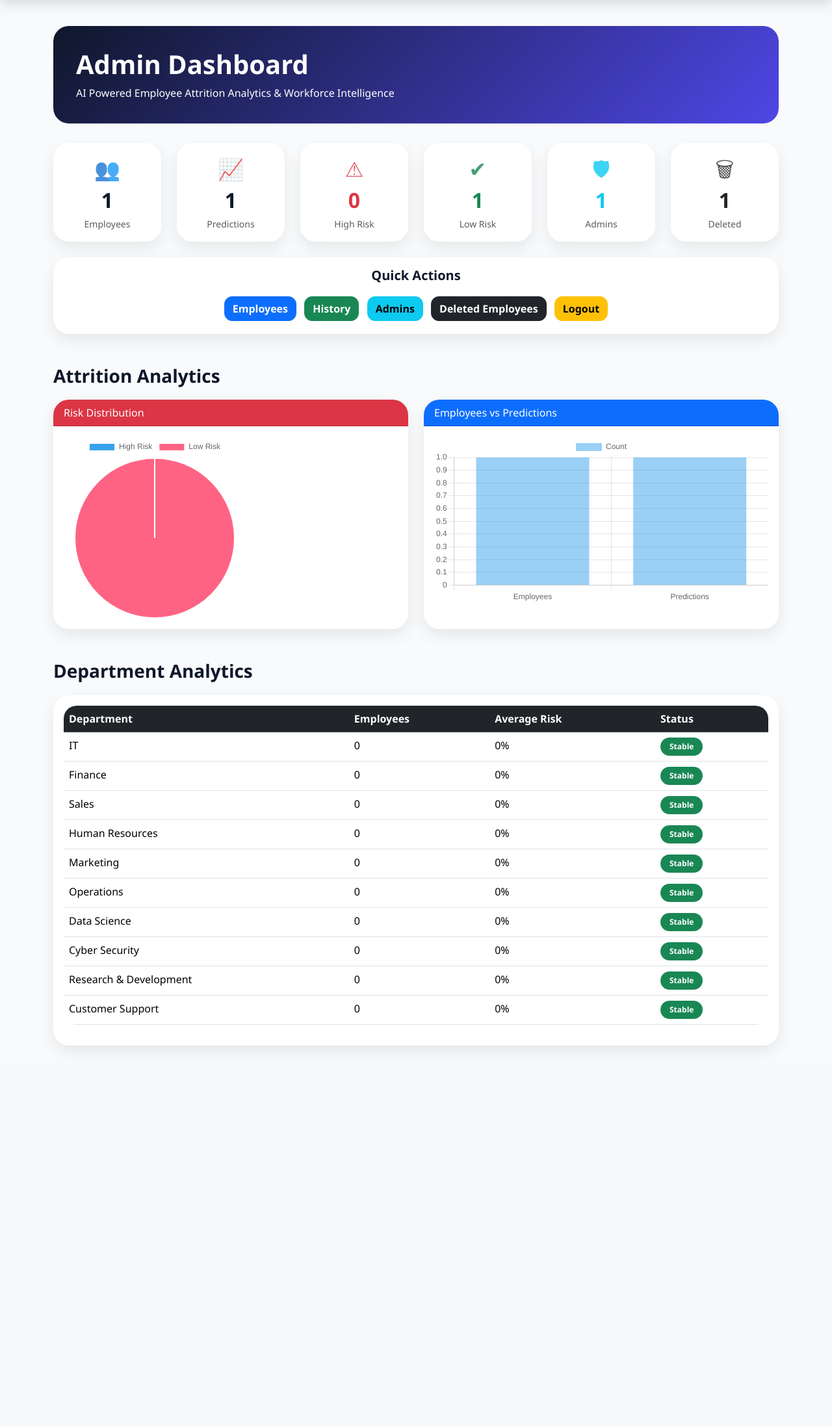
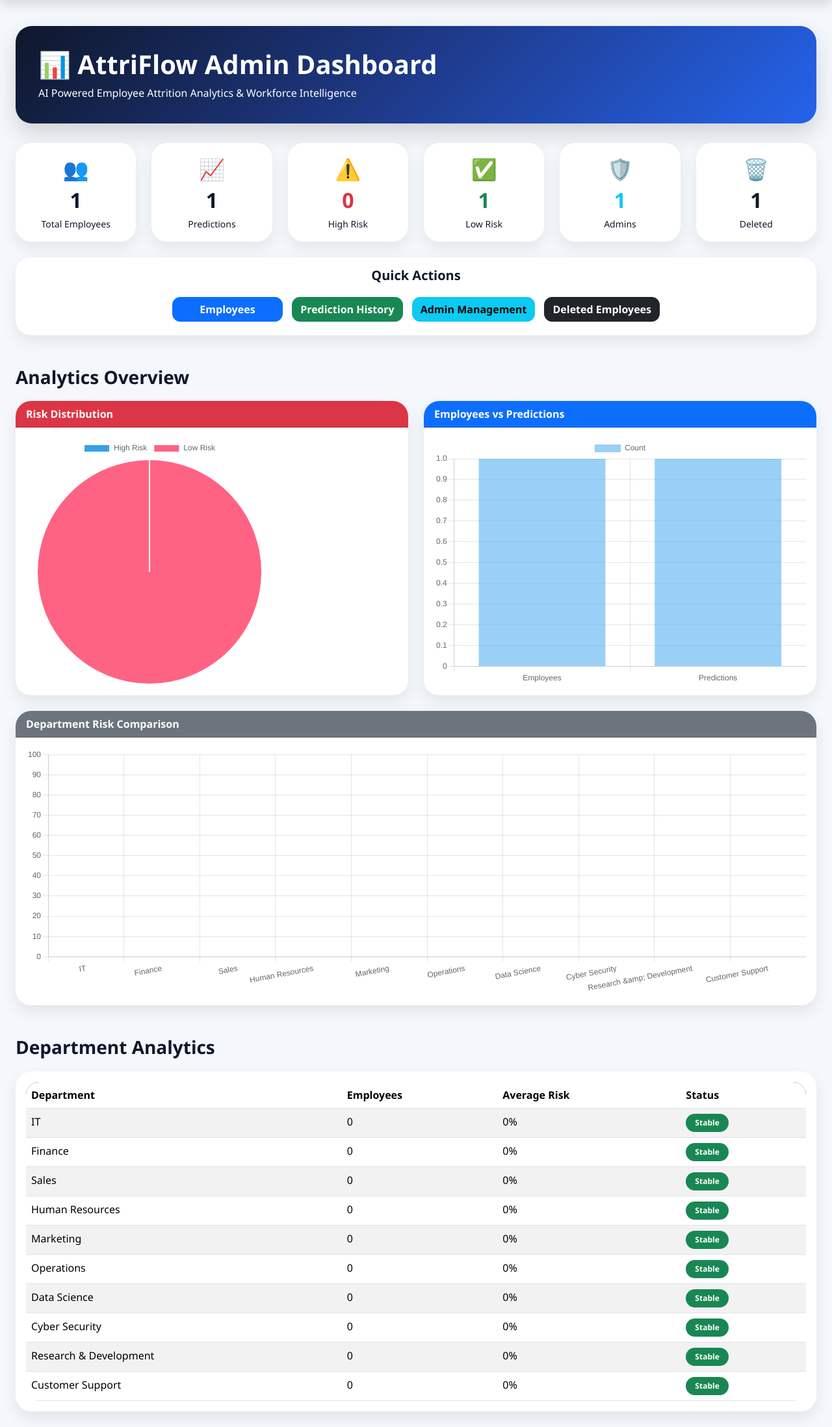
Before and after one commit to niranjanhegde-droid/AI_Employee_Attrition_Prediction_System, a Flask app: page /admin/dashboard in a window 1280 px wide. Shown: the part 74-2270 px from the top of the page at 65% size. Before the commit the page ends 1688 px from the top, so only its background shows below. Run offline with Flask 3, Linux system fonts and the light colour scheme; a user stored in the database is signed in; tables that the repository leaves empty hold one stand-in row (values such as "Sample post"); parts of the project's set-up code (start-up, migrations or seed data) failed here and were passed over.

Commit message:
Dashboard redesign and admin analytics update

```diff
--- a/templates/admin/dashboard.html
+++ b/templates/admin/dashboard.html
@@ -4,81 +4,167 @@
 
 <style>
 
+body{
+    background:#f4f7fc;
+}
+
+/* Header */
+
 .dashboard-header{
-    background:linear-gradient(
+
+    background:
+    linear-gradient(
         135deg,
         #0f172a,
-        #4f46e5
+        #1e3a8a,
+        #2563eb
     );
+
     color:white;
-    border-radius:24px;
+
     padding:35px;
+
+    border-radius:25px;
+
     margin-bottom:30px;
+
+    box-shadow:
+    0 15px 35px rgba(0,0,0,.15);
 }
 
+.dashboard-header h1{
+
+    font-weight:700;
+}
+
+/* KPI Cards */
+
 .kpi-card{
+
     border:none;
+
     border-radius:20px;
-    overflow:hidden;
-    box-shadow:0 10px 25px rgba(0,0,0,.08);
+
+    background:white;
+
+    box-shadow:
+    0 10px 25px rgba(0,0,0,.08);
+
     transition:.3s;
 }
 
 .kpi-card:hover{
-    transform:translateY(-5px);
+
+    transform:
+    translateY(-6px);
+
+    box-shadow:
+    0 15px 35px rgba(0,0,0,.15);
+}
+
+.kpi-icon{
+
+    font-size:2rem;
 }
 
 .kpi-number{
+
     font-size:2rem;
+
     font-weight:700;
 }
 
-.kpi-icon{
-    font-size:2rem;
-    opacity:.8;
+/* Cards */
+
+.dashboard-card{
+
+    border:none;
+
+    border-radius:20px;
+
+    overflow:hidden;
+
+    box-shadow:
+    0 10px 25px rgba(0,0,0,.08);
 }
 
-.chart-card{
-    border:none;
-    border-radius:20px;
-    overflow:hidden;
-    box-shadow:0 10px 25px rgba(0,0,0,.08);
+.card-header{
+
+    font-weight:600;
+}
+
+/* Charts */
+
+.chart-container{
+
+    position:relative;
+
+    height:380px;
+
+    width:100%;
+}
+
+/* Action Buttons */
+
+.action-btn{
+
+    min-width:170px;
+
+    margin:5px;
+}
+
+/* Section Title */
+
+.section-title{
+
+    font-weight:700;
+
+    margin-bottom:20px;
+}
+
+/* Table */
+
+.table{
+
+    margin-bottom:0;
+}
+
+.table thead{
+
+    background:#111827;
+
+    color:white;
+}
+
+/* Responsive */
+
+@media(max-width:768px){
+
+    .dashboard-header{
+
+        text-align:center;
     }
 
     .chart-container{
+
         height:280px;
     }
 
-.action-card{
-    border:none;
-    border-radius:20px;
-    box-shadow:0 10px 25px rgba(0,0,0,.08);
+    .kpi-number{
+
+        font-size:1.5rem;
     }
-
-.department-card{
-    border:none;
-    border-radius:20px;
-    box-shadow:0 10px 25px rgba(0,0,0,.08);
-}
-
-.section-title{
-    font-weight:700;
-    margin-bottom:20px;
 }
 
 </style>
 
-<div class="container py-4">
+<div class="container-fluid px-4 py-4">
 
     <!-- HEADER -->
 
     <div class="dashboard-header">
 
-        <h1 class="fw-bold">
-
-            Admin Dashboard
-
-        </h1>
+        <h1>📊 AttriFlow Admin Dashboard</h1>
 
         <p class="mb-0">
 
@@ -88,33 +174,23 @@
 
     </div>
 
-    <!-- KPI SECTION -->
+    <!-- KPI CARDS -->
 
     <div class="row g-4">
 
-        <div class="col-lg-2 col-md-4">
+        <div class="col-lg-2 col-md-4 col-6">
 
             <div class="card kpi-card">
 
                 <div class="card-body text-center">
 
-                    <div class="kpi-icon text-primary">
+                    <div class="kpi-icon text-primary">👥</div>
 
-                        👥
-
+                    <div class="kpi-number">
+                        {{ total_employees }}
                     </div>
 
-                    <div class="kpi-number">
-
-                        {{ total_employees }}
-
-                    </div>
-
-                    <small class="text-muted">
-
-                        Employees
-
-                    </small>
+                    <small>Total Employees</small>
 
                 </div>
 
@@ -122,29 +198,19 @@
 
         </div>
 
-        <div class="col-lg-2 col-md-4">
+        <div class="col-lg-2 col-md-4 col-6">
 
             <div class="card kpi-card">
 
                 <div class="card-body text-center">
 
-                    <div class="kpi-icon text-success">
+                    <div class="kpi-icon text-success">📈</div>
 
-                        📈
-
+                    <div class="kpi-number">
+                        {{ total_predictions }}
                     </div>
 
-                    <div class="kpi-number">
-
-                        {{ total_predictions }}
-
-                    </div>
-
-                    <small class="text-muted">
-
-                        Predictions
-
-                    </small>
+                    <small>Predictions</small>
 
                 </div>
 
@@ -152,29 +218,19 @@
 
         </div>
 
-        <div class="col-lg-2 col-md-4">
+        <div class="col-lg-2 col-md-4 col-6">
 
             <div class="card kpi-card">
 
                 <div class="card-body text-center">
 
-                    <div class="kpi-icon text-danger">
+                    <div class="kpi-icon text-danger">⚠️</div>
 
-                        ⚠
-
+                    <div class="kpi-number text-danger">
+                        {{ high_risk }}
                     </div>
 
-                    <div class="kpi-number text-danger">
-
-                        {{ high_risk }}
-
-                    </div>
-
-                    <small class="text-muted">
-
-                        High Risk
-
-                    </small>
+                    <small>High Risk</small>
 
                 </div>
 
@@ -182,29 +238,19 @@
 
         </div>
 
-        <div class="col-lg-2 col-md-4">
+        <div class="col-lg-2 col-md-4 col-6">
 
             <div class="card kpi-card">
 
                 <div class="card-body text-center">
 
-                    <div class="kpi-icon text-success">
+                    <div class="kpi-icon text-success">✅</div>
 
-                        ✔
-
+                    <div class="kpi-number text-success">
+                        {{ low_risk }}
                     </div>
 
-                    <div class="kpi-number text-success">
-
-                        {{ low_risk }}
-
-                    </div>
-
-                    <small class="text-muted">
-
-                        Low Risk
-
-                    </small>
+                    <small>Low Risk</small>
 
                 </div>
 
@@ -212,29 +258,19 @@
 
         </div>
 
-        <div class="col-lg-2 col-md-4">
+        <div class="col-lg-2 col-md-4 col-6">
 
             <div class="card kpi-card">
 
                 <div class="card-body text-center">
 
-                    <div class="kpi-icon text-info">
+                    <div class="kpi-icon text-info">🛡️</div>
 
-                        🛡
-
+                    <div class="kpi-number text-info">
+                        {{ total_admins }}
                     </div>
 
-                    <div class="kpi-number text-info">
-
-                        {{ total_admins }}
-
-                    </div>
-
-                    <small class="text-muted">
-
-                        Admins
-
-                    </small>
+                    <small>Admins</small>
 
                 </div>
 
@@ -242,29 +278,19 @@
 
         </div>
 
-        <div class="col-lg-2 col-md-4">
+        <div class="col-lg-2 col-md-4 col-6">
 
             <div class="card kpi-card">
 
                 <div class="card-body text-center">
 
-                    <div class="kpi-icon text-dark">
+                    <div class="kpi-icon text-dark">🗑️</div>
 
-                        🗑
-
+                    <div class="kpi-number">
+                        {{ deleted_employees }}
                     </div>
 
-                    <div class="kpi-number text-dark">
-
-                        {{ deleted_employees }}
-
-                    </div>
-
-                    <small class="text-muted">
-
-                        Deleted
-
-                    </small>
+                    <small>Deleted</small>
 
                 </div>
 
@@ -274,50 +300,43 @@
 
     </div>
 
-    <!-- ACTION CENTER -->
+    <!-- ACTIONS -->
 
-    <div class="card action-card mt-4">
+    <div class="card dashboard-card mt-4">
 
         <div class="card-body text-center">
 
-            <h5 class="fw-bold mb-3">
+            <h5 class="mb-3 fw-bold">
 
                 Quick Actions
 
             </h5>
 
             <a href="/admin/employees"
-               class="btn btn-primary m-1">
+               class="btn btn-primary action-btn">
 
                Employees
 
             </a>
 
             <a href="/admin/history"
-               class="btn btn-success m-1">
+               class="btn btn-success action-btn">
 
-                History
+               Prediction History
 
             </a>
 
             <a href="/admin/admins"
-               class="btn btn-info m-1">
+               class="btn btn-info action-btn">
 
-                Admins
+               Admin Management
 
             </a>
 
             <a href="/admin/deleted-employees"
-               class="btn btn-dark m-1">
+               class="btn btn-dark action-btn">
 
                Deleted Employees
-
-            </a>
-
-            <a href="/logout"
-               class="btn btn-warning m-1">
-
-                Logout
 
             </a>
 
@@ -325,11 +344,11 @@
 
     </div>
 
-    <!-- ANALYTICS -->
+    <!-- CHARTS -->
 
     <h3 class="section-title mt-5">
 
-        Attrition Analytics
+        Analytics Overview
 
     </h3>
 
@@ -337,7 +356,7 @@
 
         <div class="col-lg-6">
 
-            <div class="card chart-card">
+            <div class="card dashboard-card">
 
                 <div class="card-header bg-danger text-white">
 
@@ -361,7 +380,7 @@
 
         <div class="col-lg-6">
 
-            <div class="card chart-card">
+            <div class="card dashboard-card">
 
                 <div class="card-header bg-primary text-white">
 
@@ -385,7 +404,29 @@
 
     </div>
 
-    <!-- DEPARTMENT TABLE -->
+    <!-- DEPARTMENT CHART -->
+
+    <div class="card dashboard-card mt-4">
+
+        <div class="card-header bg-secondary text-white">
+
+            Department Risk Comparison
+
+        </div>
+
+        <div class="card-body">
+
+            <div class="chart-container">
+
+                <canvas id="departmentChart"></canvas>
+
+            </div>
+
+        </div>
+
+    </div>
+
+    <!-- TABLE -->
 
     <h3 class="section-title mt-5">
 
@@ -393,22 +434,19 @@
 
     </h3>
 
-    <div class="card department-card">
+    <div class="card dashboard-card">
 
         <div class="card-body">
 
-            <table class="table table-hover">
+            <table class="table table-hover table-striped">
 
-                <thead class="table-dark">
+                <thead>
 
                     <tr>
 
                         <th>Department</th>
-
                         <th>Employees</th>
-
                         <th>Average Risk</th>
-
                         <th>Status</th>
 
                     </tr>
@@ -485,8 +523,8 @@ document.addEventListener("DOMContentLoaded", function(){
                 labels:["High Risk","Low Risk"],
                 datasets:[{
                     data:[
-                        {{ high_risk|default(0) }},
-                        {{ low_risk|default(0) }}
+                        {{ high_risk }},
+                        {{ low_risk }}
                     ]
                 }]
             }
@@ -509,6 +547,63 @@ document.addEventListener("DOMContentLoaded", function(){
                         {{ total_predictions }}
                     ]
                 }]
+            },
+            options:{
+                responsive:true,
+                maintainAspectRatio:false
+            }
+        }
+    );
+
+    new Chart(
+        document.getElementById("departmentChart"),
+        {
+            type:"bar",
+
+            data:{
+                labels:[
+                    {% for dept in department_stats %}
+                    "{{ dept.department }}",
+                    {% endfor %}
+                ],
+
+                datasets:[{
+
+                    label:"Average Risk %",
+
+                    data:[
+                        {% for dept in department_stats %}
+                        {{ dept.avg_risk }},
+                        {% endfor %}
+                    ],
+
+                    backgroundColor:
+                    "rgba(37,99,235,.7)",
+
+                    borderWidth:1,
+
+                    barThickness:60
+                }]
+            },
+
+            options:{
+
+                responsive:true,
+
+                maintainAspectRatio:false,
+
+                plugins:{
+                    legend:{
+                        display:false
+                    }
+                },
+
+                scales:{
+                    y:{
+                        beginAtZero:true,
+                        max:100
+                    }
+                }
             }
         }
     );
--- a/templates/confirm_delete.html
+++ b/templates/confirm_delete.html
@@ -37,8 +37,7 @@
 
                     <hr>
 
-                    <form method="POST">
-
+                    <form action="/delete_account" method="POST">
                         <div class="mb-4">
 
                             <label class="form-label fw-semibold">
```
Also changed, not shown: machine_learning/train_model.py (+13 -3 lines), 2 other files. Lines whose indentation alone changed are shown as unchanged.
